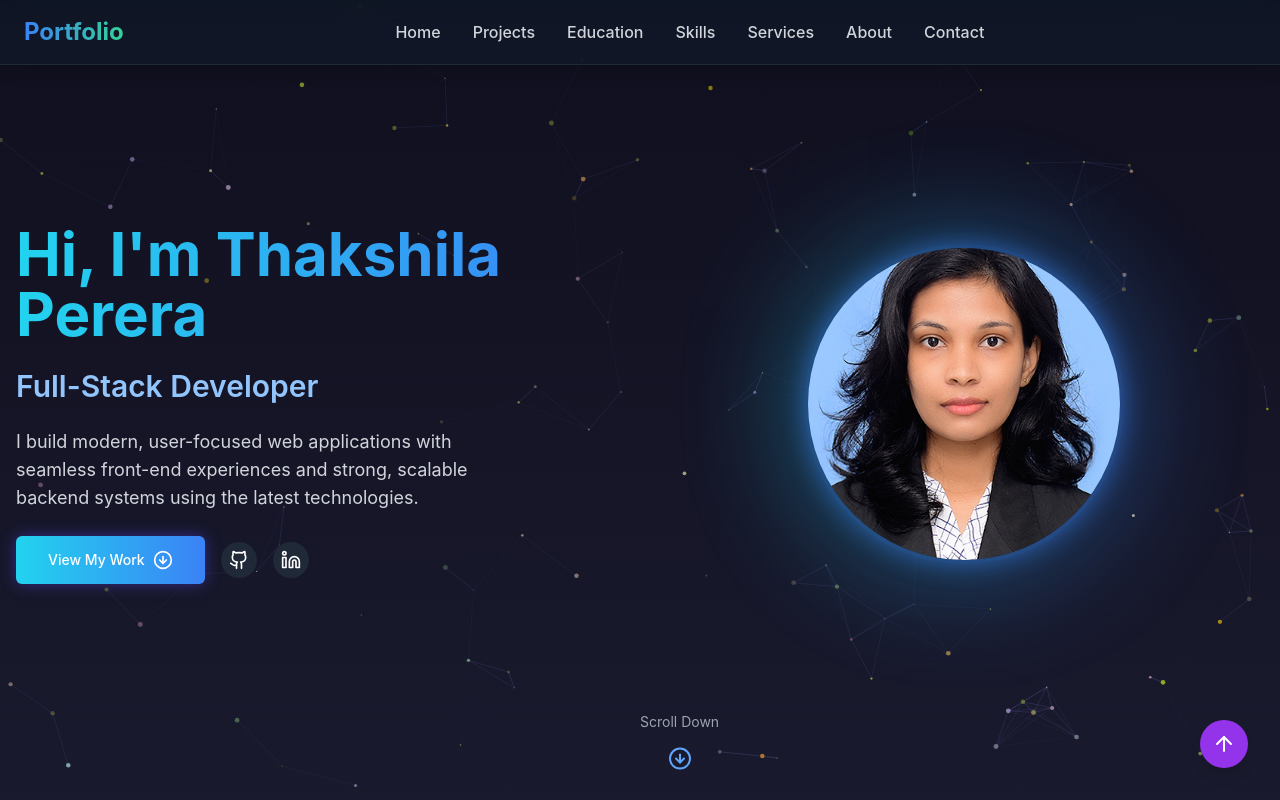
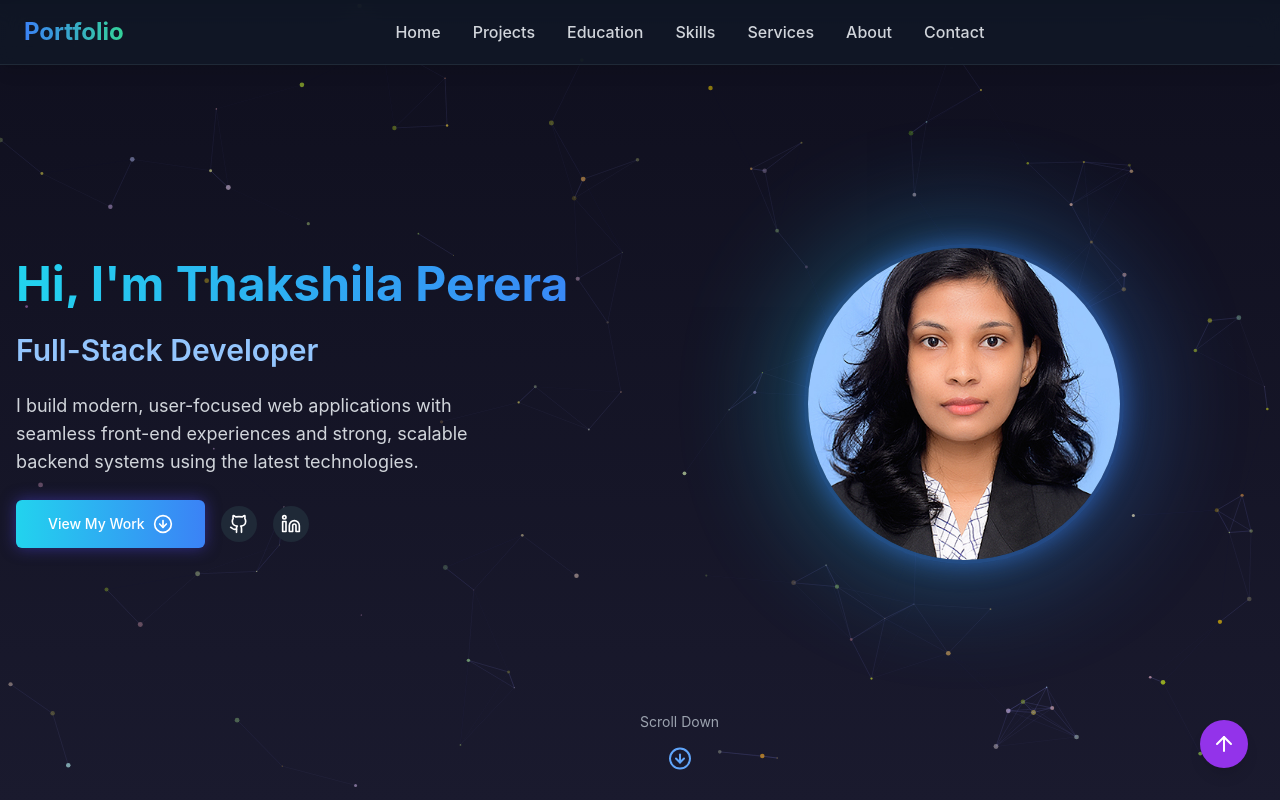
Before and after one commit to Nipuni002/My_Portfolio, a React (Create React App) app: page / in a window 1280 px wide. Shown: the top 800 px of the page. Built offline with nearby package versions, Linux system fonts and the light colour scheme.

Commit message:
Update Hero Section

```diff
--- a/src/components/HeroSection.jsx
+++ b/src/components/HeroSection.jsx
@@ -134,7 +134,7 @@
           transition={{ duration: 0.8 }}
         >
           <motion.h2
-            className="text-4xl md:text-6xl font-bold bg-clip-text text-transparent bg-gradient-to-r from-cyan-400 to-blue-500"
+            className="text-2xl md:text-5xl font-bold bg-clip-text text-transparent bg-gradient-to-r from-cyan-400 to-blue-500"
             initial={{ opacity: 0 }}
             animate={{ opacity: 1 }}
             transition={{ delay: 0.3, duration: 0.8 }}
```
